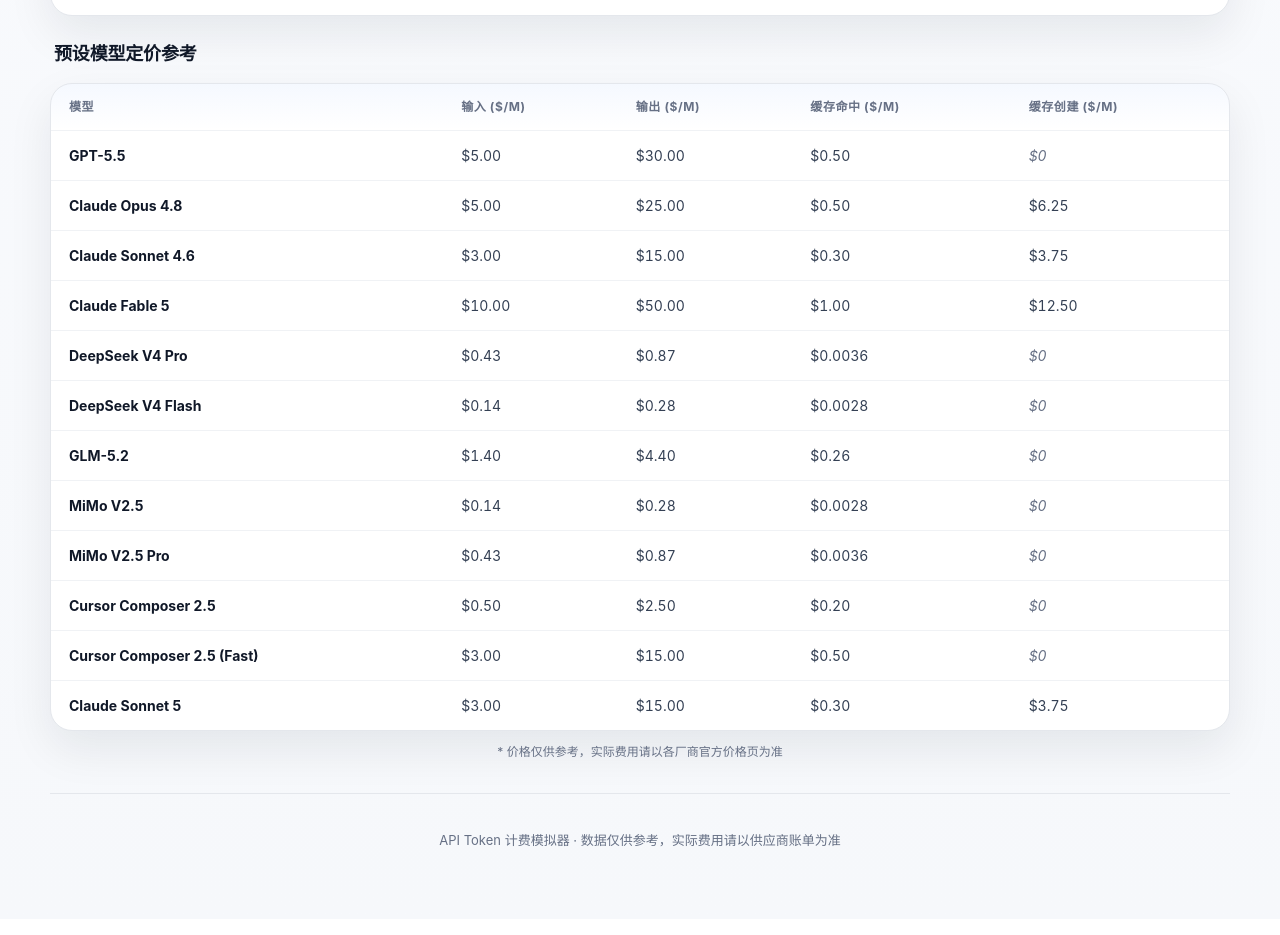
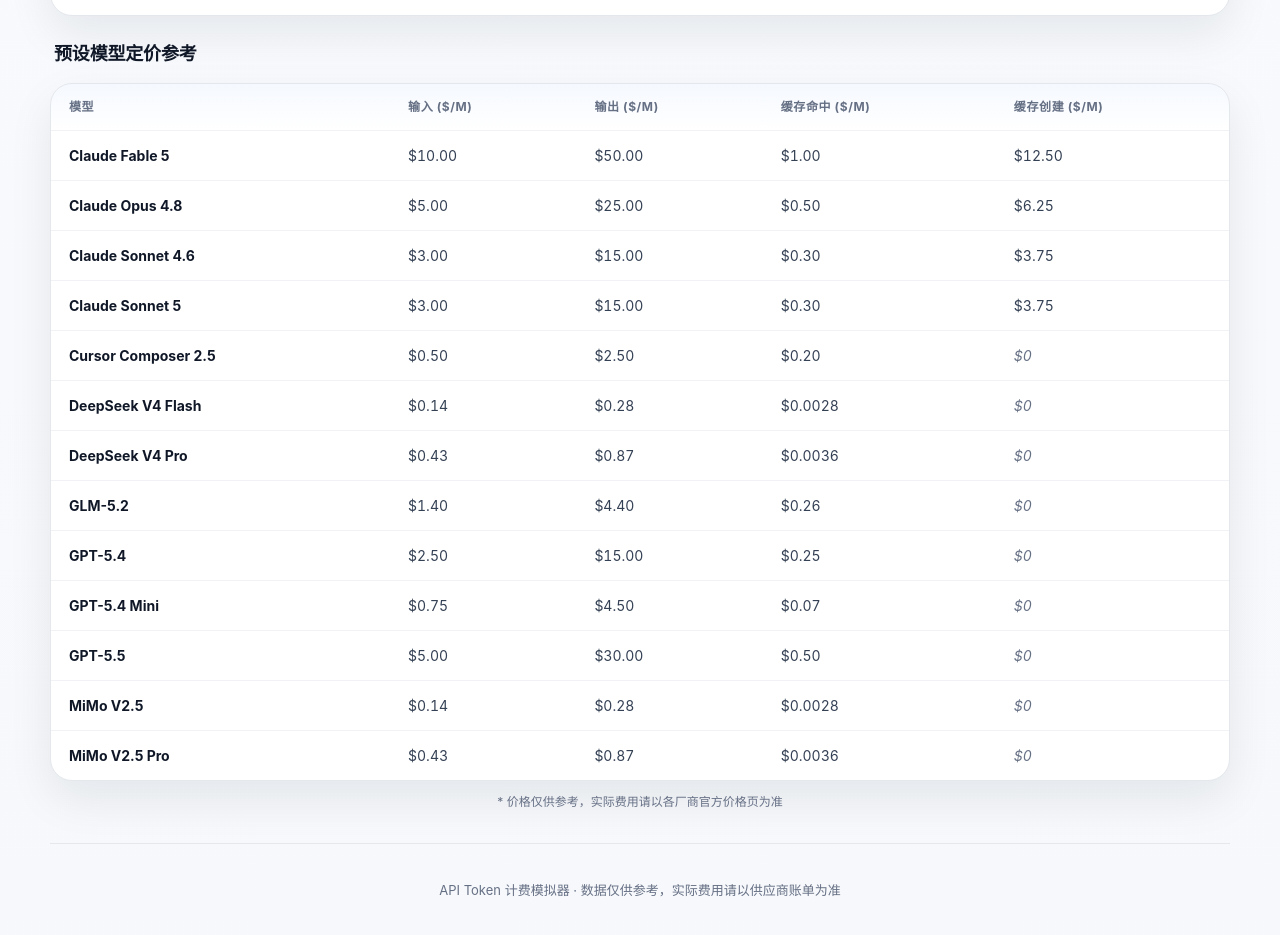
Before and after one commit to ManLOK-Chu/token-cost, a plain HTML site: page index.html in a window 1280 px wide. Shown: the part 1763-2698 px from the top of the page. Drawn offline with Linux system fonts and the light colour scheme.

Commit message:
feat: sort pricing table by model name
- Add GPT-5.4 / GPT-5.4 Mini presets
- Remove Cursor Composer 2.5 (Fast)
- Sort pricing table alphabetically by name

```diff
--- a/index.html
+++ b/index.html
@@ -1426,7 +1426,9 @@
     // 生成定价表格
     function renderPricingTable() {
       const tbody = document.getElementById('pricingTableBody');
-      const models = pricingPresets.filter((p) => p.id !== 'custom');
+      const models = pricingPresets
+        .filter((p) => p.id !== 'custom')
+        .sort((a, b) => a.name.localeCompare(b.name, 'zh-CN'));
 
       tbody.innerHTML = models.map((preset) => {
         const formatPrice = (val) => val === 0 ? '<span class="price-zero">$0</span>' : `$${val.toFixed(val < 0.01 ? 4 : 2)}`;
--- a/model-presets.json
+++ b/model-presets.json
@@ -12,6 +12,24 @@
     "priceHit": 0.5,
     "priceCreate": 0,
     "note": "按你提供的价格预填。无缓存创建成本。"
+  },
+  {
+    "id": "gpt54",
+    "name": "GPT-5.4",
+    "priceNew": 2.5,
+    "priceOut": 15,
+    "priceHit": 0.25,
+    "priceCreate": 0,
+    "note": "参考价：输入 $2.50/M、输出 $15/M；缓存读取 $0.25/M。无缓存创建成本。请以官方价格页为准。"
+  },
+  {
+    "id": "gpt54-mini",
+    "name": "GPT-5.4 Mini",
+    "priceNew": 0.75,
+    "priceOut": 4.5,
+    "priceHit": 0.075,
+    "priceCreate": 0,
+    "note": "参考价：输入 $0.75/M、输出 $4.50/M；缓存读取 $0.075/M。无缓存创建成本。请以官方价格页为准。"
   },
   {
     "id": "claude-opus-48",
@@ -95,15 +113,6 @@
     "note": "参考价：输入 $0.5/M、输出 $2.5/M；缓存读取 $0.2/M。无缓存创建成本。请以官方价格页为准。"
   },
   {
-    "id": "cursor-composer-25-fast",
-    "name": "Cursor Composer 2.5 (Fast)",
-    "priceNew": 3,
-    "priceOut": 15,
-    "priceHit": 0.5,
-    "priceCreate": 0,
-    "note": "参考价：输入 $3/M、输出 $15/M；缓存读取 $0.5/M。无缓存创建成本。请以官方价格页为准。"
-  },
-  {
     "id": "claude-sonnet-5",
     "name": "Claude Sonnet 5",
     "priceNew": 3,
```
